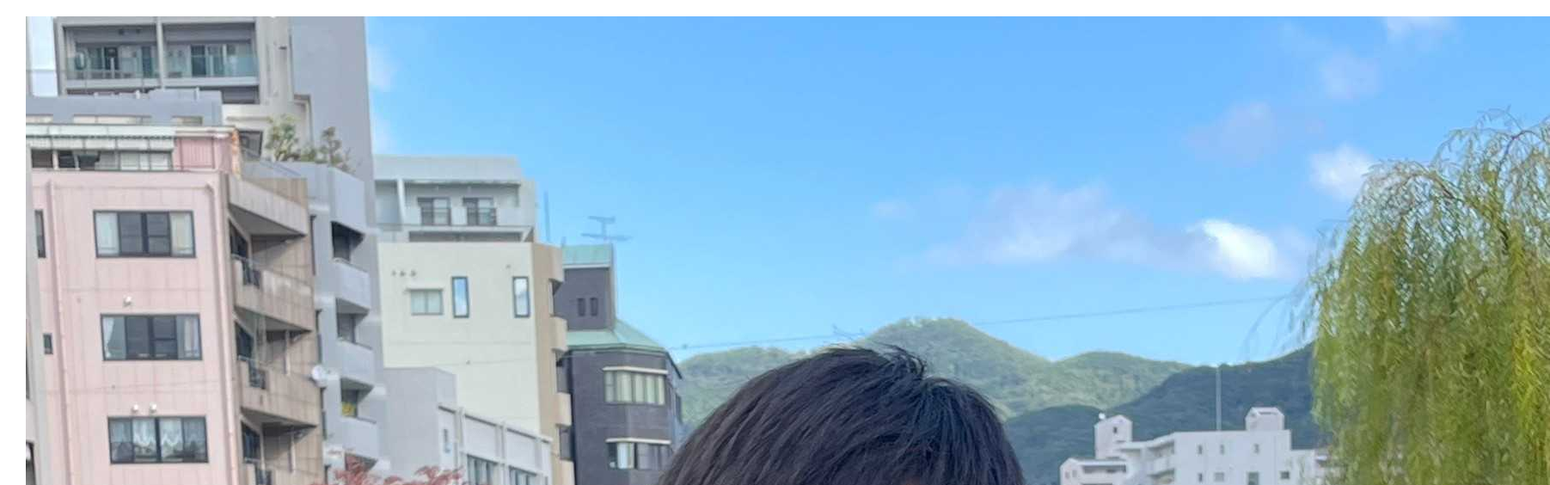
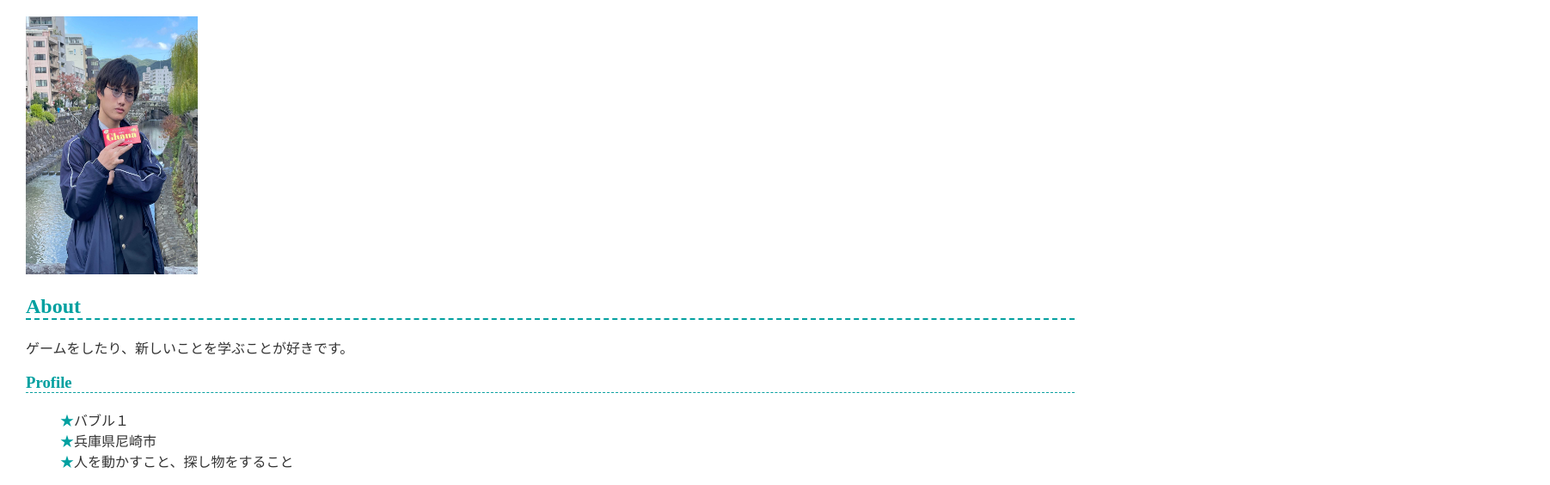
Before and after one commit to babble1-max/babble1-max.github.io, a plain HTML site: page index.html in a window 1280 px wide. Shown: the part 94-658 px from the top of the page at 86% size, 1803 px wide, since content can reach past the window. Drawn offline with Linux system fonts and the light colour scheme.

Commit message:
Add width and height to image in index.html調整
Adjust image tag to include width and height attributes.

```diff
--- a/index.html
+++ b/index.html
@@ -8,7 +8,7 @@
   </head>
   <body>
     <h1>babble1</h1>
-    <img src="1700273800207.jpg">
+    <img src="1700273800207.jpg"width= "200" height="300">
 
     <h2>About</h2>
     <p>
```
